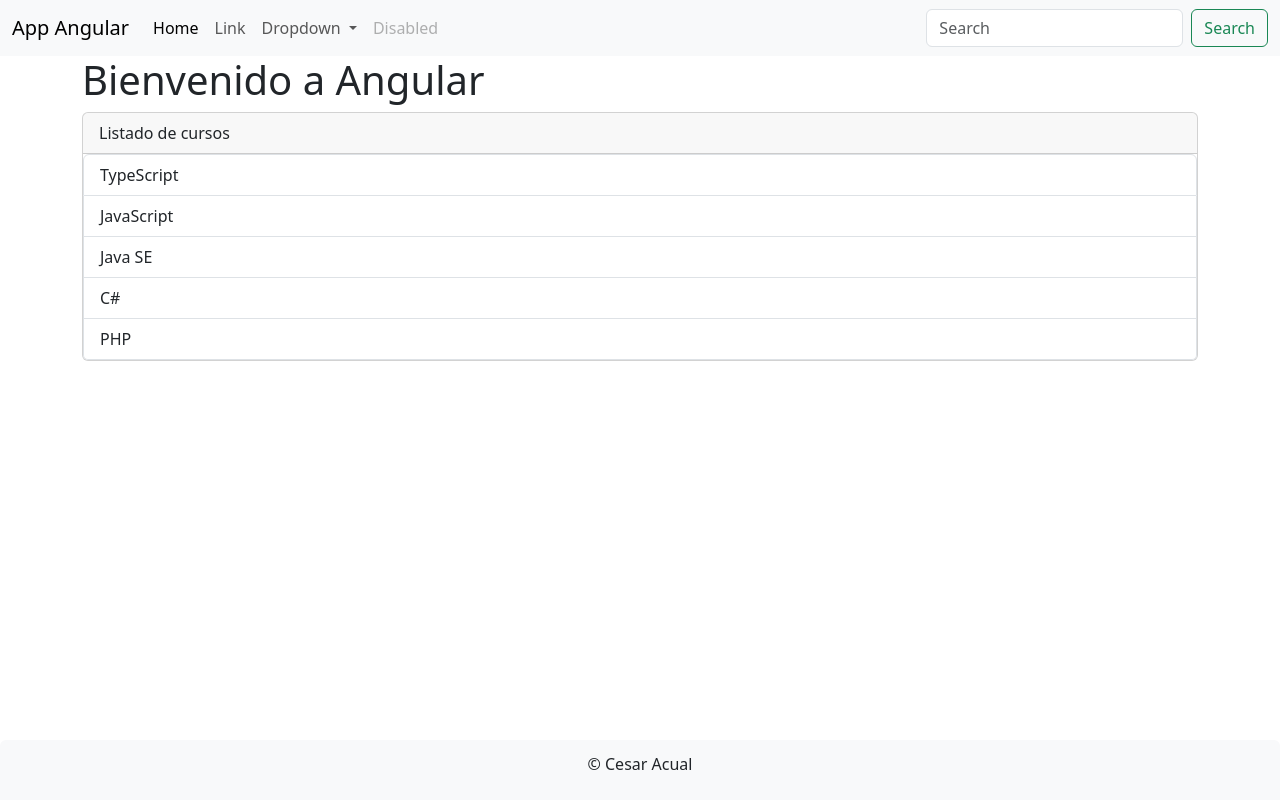
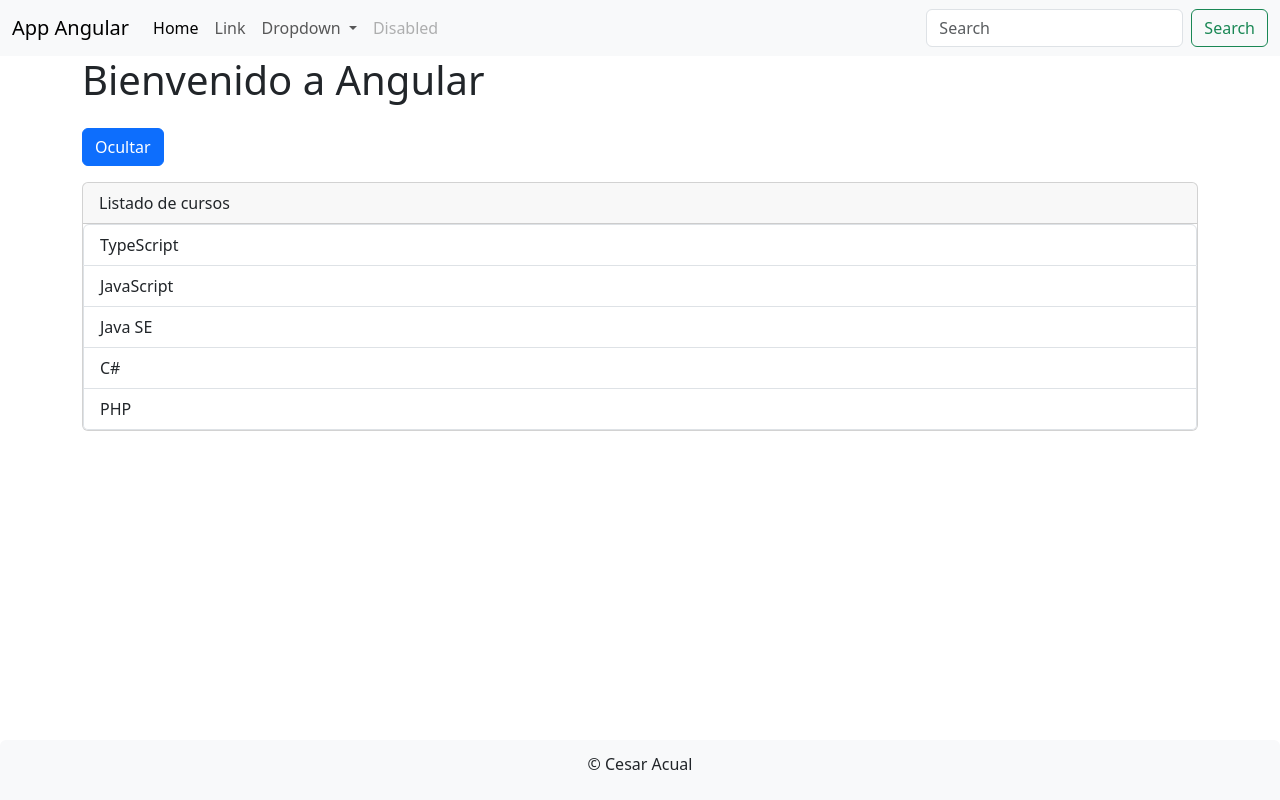
Before and after one commit to augustoqa/clientes-frontend-angular, an Angular app: page / in a window 1280 px wide. Built offline with nearby package versions, Linux system fonts and the light colour scheme.

Commit message:
uso de la directiva ngIf

```diff
--- a/src/app/directiva/directiva.component.html
+++ b/src/app/directiva/directiva.component.html
@@ -1,4 +1,8 @@
-<div class="card">
+<button (click)="habilitar = !habilitar" class="btn btn-primary my-3">
+  {{ habilitar ? "Ocultar" : "Mostrar" }}
+</button>
+
+<div *ngIf="habilitar" class="card">
   <div class="card-header">Listado de cursos</div>
   <ul class="list-group">
     <li class="list-group-item" *ngFor="let curso of listaCursos">
--- a/src/app/directiva/directiva.component.ts
+++ b/src/app/directiva/directiva.component.ts
@@ -6,4 +6,5 @@ import { Component } from '@angular/core'
 })
 export class DirectivaComponent {
   listaCursos: string[] = ['TypeScript', 'JavaScript', 'Java SE', 'C#', 'PHP']
+  habilitar: boolean = true
 }
```
